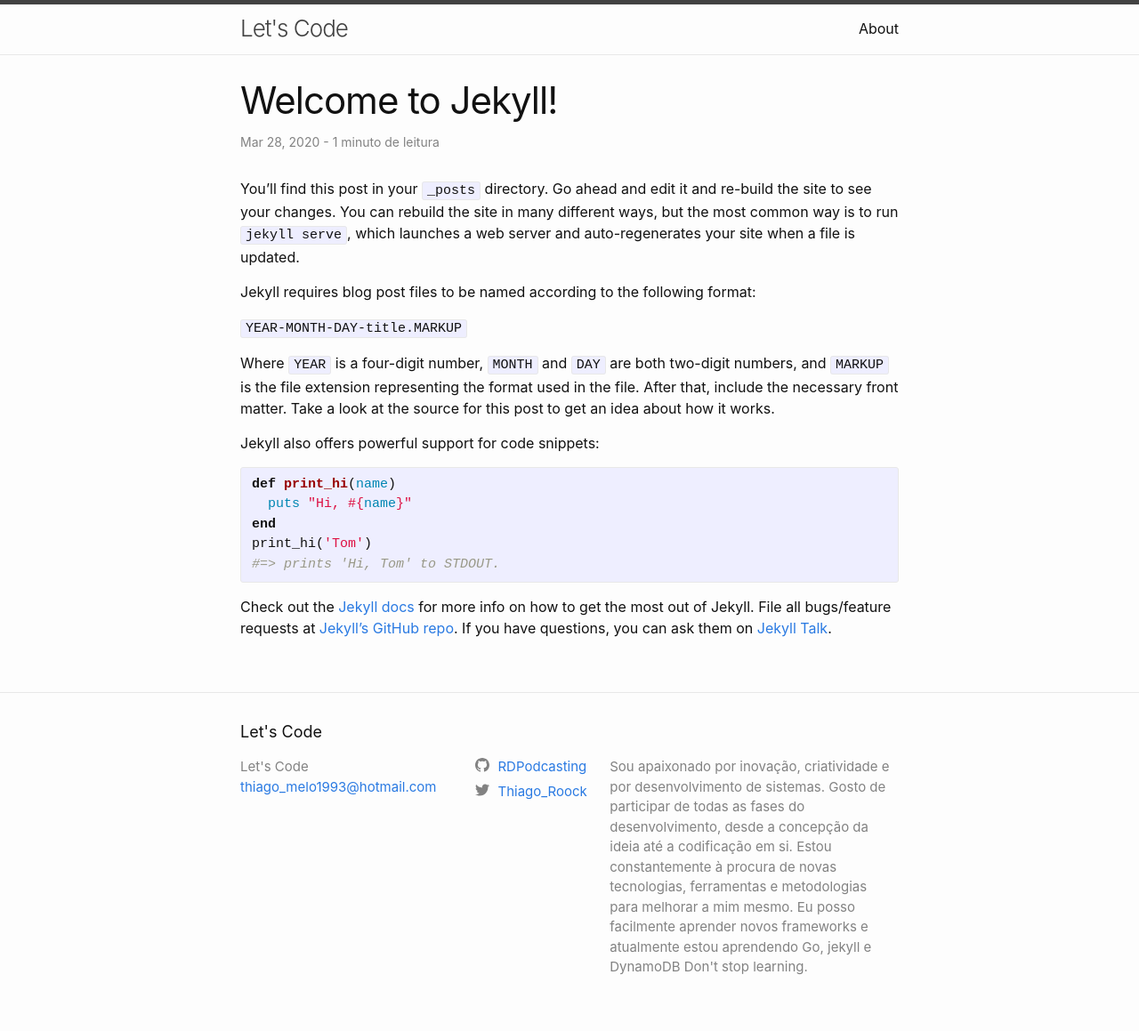
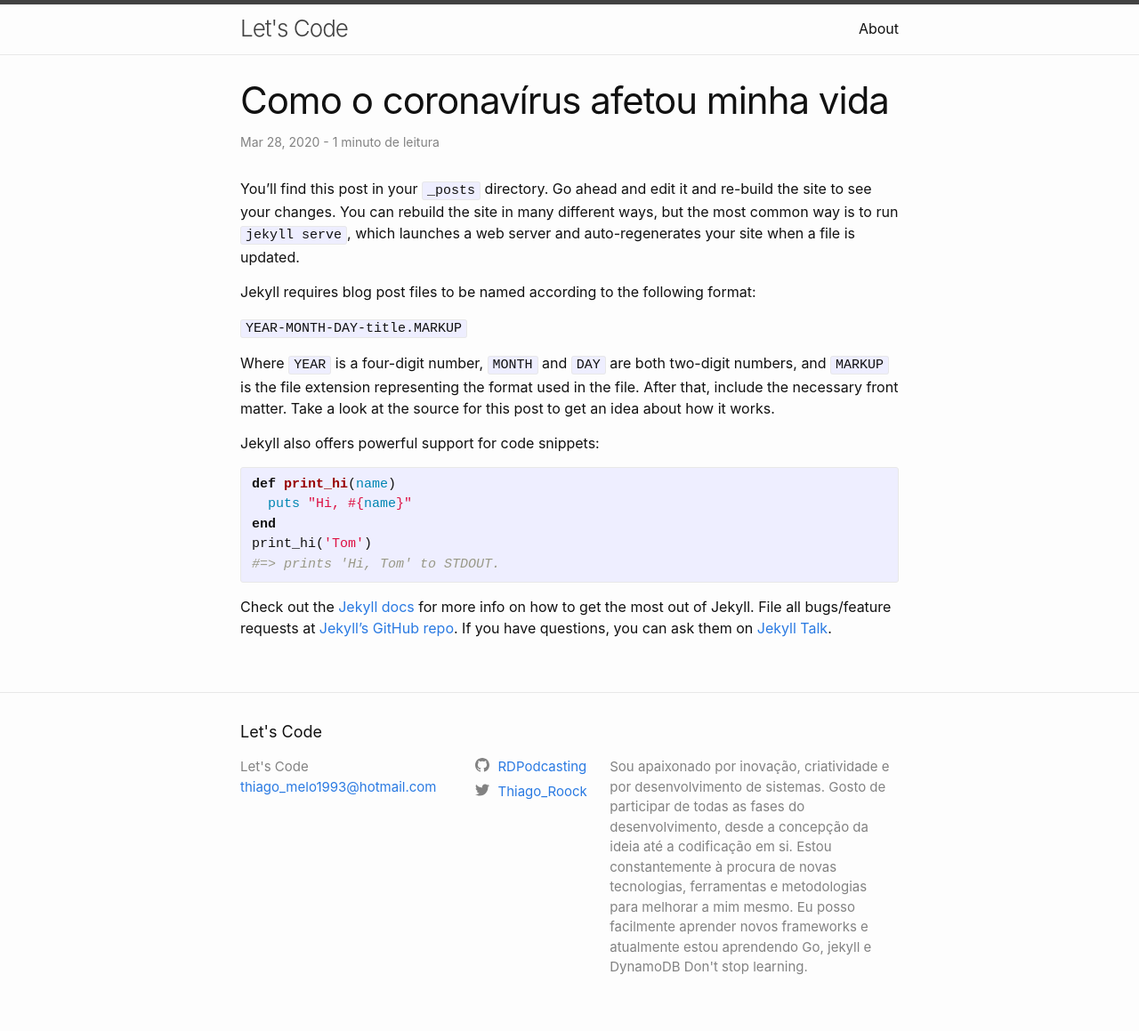
Before and after one commit to RDPodcasting/lets-code-blog, a Jekyll site: the page built from _posts/2020-03-28-welcome-to-jekyll.markdown, in a window 1280 px wide. Shown: the whole page at 89% size. Built offline with Jekyll 4.4.1, drawn with Linux system fonts in a browser that asks for light colours.

Commit message:
Updated Welcome To Jekyll

```diff
--- a/_posts/2020-03-28-welcome-to-jekyll.markdown
+++ b/_posts/2020-03-28-welcome-to-jekyll.markdown
@@ -1,6 +1,6 @@
 ---
-title: Welcome to Jekyll!
-date: 2020-03-28 21:33:48 Z
+title: Como o coronavírus afetou minha vida
+date: 2020-03-28 21:33:00 Z
 categories:
 - jekyll
 - update
```
